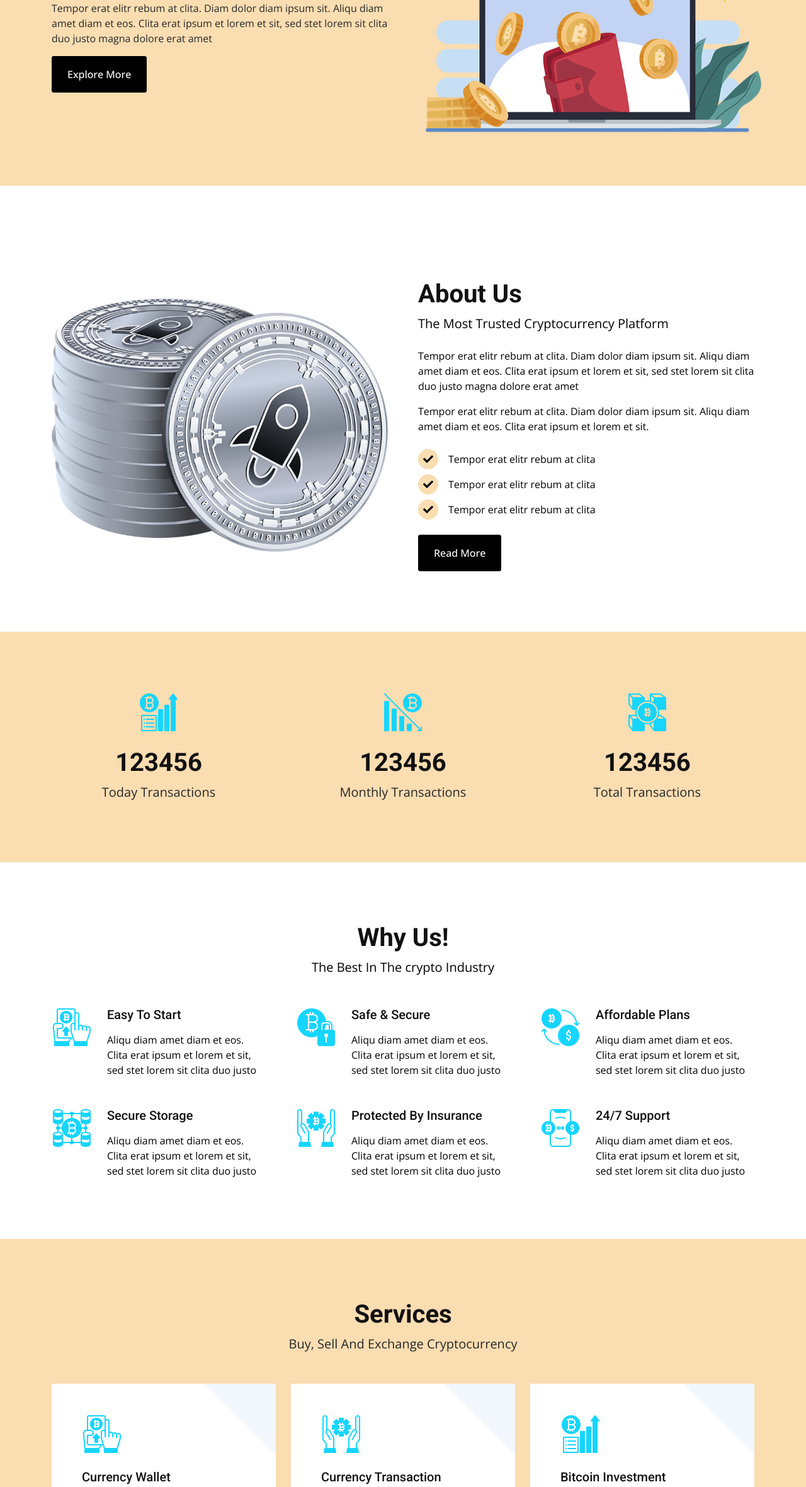
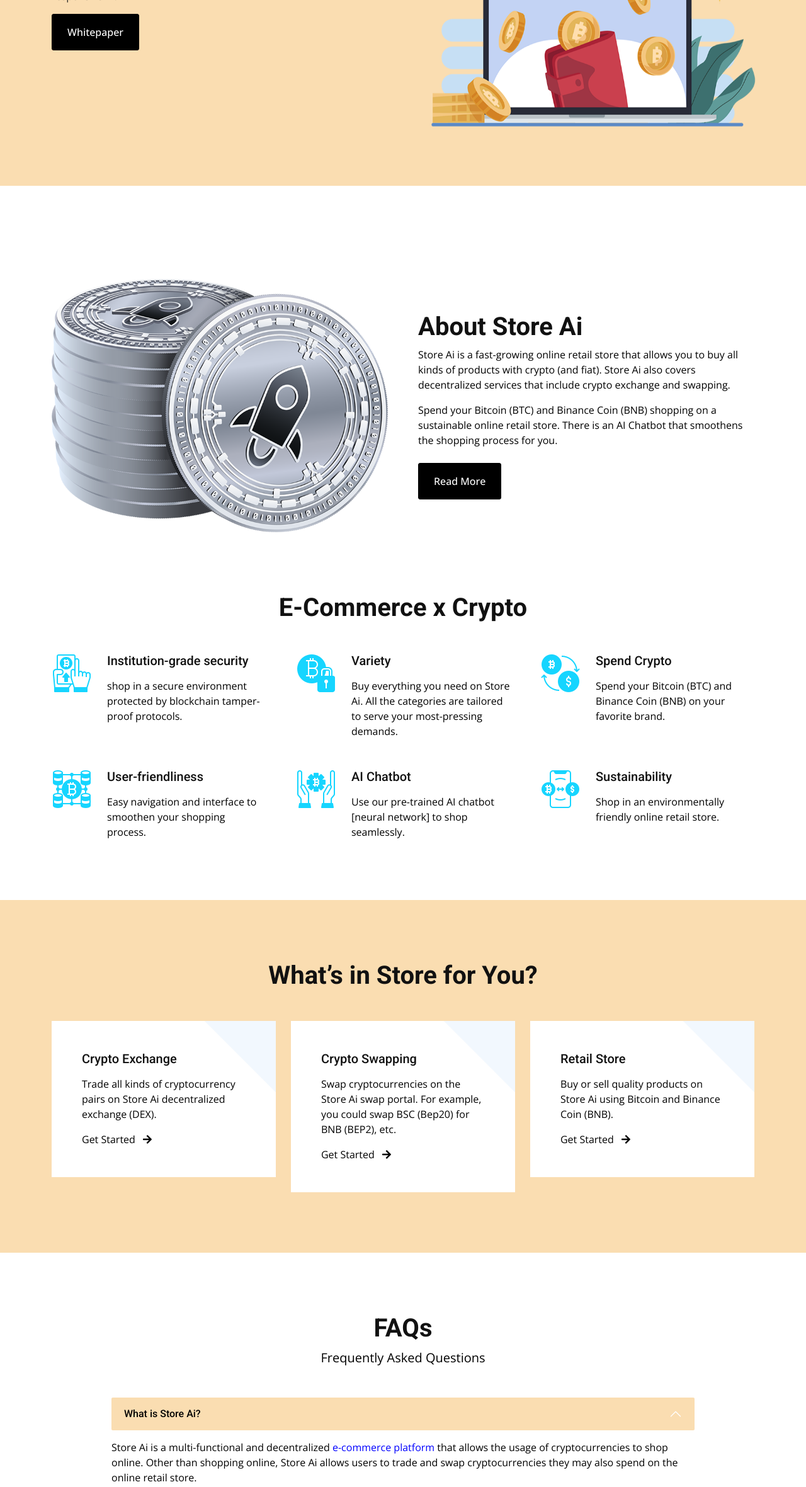
Before and after one commit to sunshine-web-coder/storeai, a plain HTML site: page index.html in a window 1280 px wide. Shown: the part 439-2800 px from the top of the page at 63% size. Drawn offline with nearby package versions, Linux system fonts and the light colour scheme.

Commit message:
new updaate

```diff
--- a/css/custom.css
+++ b/css/custom.css
@@ -42,17 +42,17 @@
 .yellow_bg_p {
   color: #272727 !important;
 }
-.section_p{
-    padding-top: 100px !important;
+.section_p {
+  padding-top: 100px !important;
 }
 
-.aLink a {
+.aLink a, .accordion-body a {
   color: blue;
 }
 .aLink a.fALink {
   color: #272727;
-  transition: .3s;
+  transition: 0.3s;
 }
-.aLink a.fALink:hover {
+.aLink a.fALink:hover, .accordion-body a:hover {
   color: rgb(139, 30, 30);
 }
--- a/index.html
+++ b/index.html
@@ -102,11 +102,9 @@
         <div class="container py-5">
             <div class="row g-5 align-items-center">
                 <div class="col-lg-6 hero_section">
-                    <h1 class="display-4 mb-3 animated slideInDown">Make Better Life With Trusted CryptoCoin</h1>
-                    <p class="animated yellow_bg_p slideInDown">Tempor erat elitr rebum at clita. Diam dolor diam ipsum sit. Aliqu
-                        diam amet diam et eos. Clita erat ipsum et lorem et sit, sed stet lorem sit clita duo justo
-                        magna dolore erat amet</p>
-                    <a href="#" class="btn btn-primary py-3 px-4 animated slideInDown">Explore More</a>
+                    <h1 class="display-4 mb-3 animated slideInDown">Do More With Crypto</h1>
+                    <p class="animated yellow_bg_p slideInDown">Explore the possibilities of crypto in e-commerce: Shop online with cryptocurrency. Buy/Sell and Swap Crypto. Interact with super-responsive AI. </p>
+                    <a href="https://storeai.gitbook.io/store-ai-shop-online-seamlessly-with-cryptocurre/" class="btn btn-primary py-3 px-4 animated slideInDown">Whitepaper</a>
                 </div>
                 <div class="col-lg-6 animated fadeIn">
                     <img class="img-fluid animated pulse infinite" style="animation-duration: 3s;" src="img/hero-1.png"
@@ -127,14 +125,12 @@
                 </div>
                 <div class="col-lg-6 wow fadeInUp" data-wow-delay="0.5s">
                     <div class="h-100">
-                        <h1 class="display-6">About Us</h1>
-                        <p class="text-primary fs-5 mb-4">The Most Trusted Cryptocurrency Platform</p>
-                        <p>Tempor erat elitr rebum at clita. Diam dolor diam ipsum sit. Aliqu diam amet diam et eos.
-                            Clita erat ipsum et lorem et sit, sed stet lorem sit clita duo justo magna dolore erat amet
+                        <h1 class="display-6">About Store Ai</h1>
+                        <p>Store Ai is a fast-growing online retail store that allows you to buy all kinds of products with crypto (and fiat). Store Ai also covers decentralized services that include crypto exchange and swapping.</p>
+                        <p class="mb-4">
+                            Spend your Bitcoin (BTC) and Binance Coin (BNB) shopping on a sustainable online retail store. There is an AI Chatbot that smoothens the shopping process for you.
                         </p>
-                        <p class="mb-4">Tempor erat elitr rebum at clita. Diam dolor diam ipsum sit. Aliqu diam amet
-                            diam et eos. Clita erat ipsum et lorem et sit.</p>
-                        <div class="d-flex align-items-center mb-2">
+                        <!-- <div class="d-flex align-items-center mb-2">
                             <i class="fa fa-check bg-light text-primary btn-sm-square rounded-circle me-3 fw-bold"></i>
                             <span>Tempor erat elitr rebum at clita</span>
                         </div>
@@ -145,8 +141,8 @@
                         <div class="d-flex align-items-center mb-4">
                             <i class="fa fa-check bg-light text-primary btn-sm-square rounded-circle me-3 fw-bold"></i>
                             <span>Tempor erat elitr rebum at clita</span>
-                        </div>
-                        <a class="btn btn-primary py-3 px-4" href="#">Read More</a>
+                        </div> -->
+                        <a class="btn btn-primary py-3 px-4" href="https://storeai.gitbook.io/store-ai-shop-online-seamlessly-with-cryptocurre/">Read More</a>
                     </div>
                 </div>
             </div>
@@ -156,7 +152,7 @@
 
 
     <!-- Facts Start -->
-    <div class="container-xxl yellow_bg bg-light py-5 my-5">
+    <!-- <div class="container-xxl yellow_bg bg-light py-5 my-5">
         <div class="container py-5">
             <div class="row g-5">
                 <div class="col-lg-4 col-md-6 text-center wow fadeIn" data-wow-delay="0.1s">
@@ -176,7 +172,7 @@
                 </div>
             </div>
         </div>
-    </div>
+    </div> -->
     <!-- Facts End -->
 
 
@@ -184,17 +180,17 @@
     <div class="container-xxl py-5">
         <div class="container">
             <div class="text-center mx-auto wow fadeInUp" data-wow-delay="0.1s" style="max-width: 500px;">
-                <h1 class="display-6">Why Us!</h1>
-                <p class="text-primary fs-5 mb-5">The Best In The crypto Industry</p>
+                <h1 class="display-6">E-Commerce x Crypto</h1>
+                <p class="text-primary fs-5 mb-5"></p>
             </div>
             <div class="row g-5">
                 <div class="col-lg-4 col-md-6 wow fadeInUp" data-wow-delay="0.1s">
                     <div class="d-flex align-items-start">
                         <img class="img-fluid flex-shrink-0" src="img/icon-7.png" alt="">
                         <div class="ps-4">
-                            <h5 class="mb-3">Easy To Start</h5>
-                            <span>Aliqu diam amet diam et eos. Clita erat ipsum et lorem et sit, sed stet lorem sit
-                                clita duo justo</span>
+                            <h5 class="mb-3">Institution-grade security</h5>
+                            <span>shop in a secure environment protected by blockchain tamper-proof protocols.
+                            </span>
                         </div>
                     </div>
                 </div>
@@ -202,9 +198,8 @@
                     <div class="d-flex align-items-start">
                         <img class="img-fluid flex-shrink-0" src="img/icon-6.png" alt="">
                         <div class="ps-4">
-                            <h5 class="mb-3">Safe & Secure</h5>
-                            <span>Aliqu diam amet diam et eos. Clita erat ipsum et lorem et sit, sed stet lorem sit
-                                clita duo justo</span>
+                            <h5 class="mb-3">Variety</h5>
+                            <span>Buy everything you need on Store Ai. All the categories are tailored to serve your most-pressing demands.</span>
                         </div>
                     </div>
                 </div>
@@ -212,9 +207,9 @@
                     <div class="d-flex align-items-start">
                         <img class="img-fluid flex-shrink-0" src="img/icon-5.png" alt="">
                         <div class="ps-4">
-                            <h5 class="mb-3">Affordable Plans</h5>
-                            <span>Aliqu diam amet diam et eos. Clita erat ipsum et lorem et sit, sed stet lorem sit
-                                clita duo justo</span>
+                            <h5 class="mb-3">Spend Crypto</h5>
+                            <span>Spend your Bitcoin (BTC) and Binance Coin (BNB) on your favorite brand.
+                            </span>
                         </div>
                     </div>
                 </div>
@@ -222,9 +217,9 @@
                     <div class="d-flex align-items-start">
                         <img class="img-fluid flex-shrink-0" src="img/icon-4.png" alt="">
                         <div class="ps-4">
-                            <h5 class="mb-3">Secure Storage</h5>
-                            <span>Aliqu diam amet diam et eos. Clita erat ipsum et lorem et sit, sed stet lorem sit
-                                clita duo justo</span>
+                            <h5 class="mb-3">User-friendliness</h5>
+                            <span>Easy navigation and interface to smoothen your shopping process.
+                            </span>
                         </div>
                     </div>
                 </div>
@@ -232,9 +227,8 @@
                     <div class="d-flex align-items-start">
                         <img class="img-fluid flex-shrink-0" src="img/icon-3.png" alt="">
                         <div class="ps-4">
-                            <h5 class="mb-3">Protected By Insurance</h5>
-                            <span>Aliqu diam amet diam et eos. Clita erat ipsum et lorem et sit, sed stet lorem sit
-                                clita duo justo</span>
+                            <h5 class="mb-3">AI Chatbot</h5>
+                            <span>Use our pre-trained AI chatbot [neural network] to shop seamlessly.</span>
                         </div>
                     </div>
                 </div>
@@ -242,9 +236,8 @@
                     <div class="d-flex align-items-start">
                         <img class="img-fluid flex-shrink-0" src="img/icon-8.png" alt="">
                         <div class="ps-4">
-                            <h5 class="mb-3">24/7 Support</h5>
-                            <span>Aliqu diam amet diam et eos. Clita erat ipsum et lorem et sit, sed stet lorem sit
-                                clita duo justo</span>
+                            <h5 class="mb-3">Sustainability</h5>
+                            <span>Shop in an environmentally friendly online retail store.</span>
                         </div>
                     </div>
                 </div>
@@ -258,38 +251,36 @@
     <div id="service" class="container-xxl yellow_bg bg-light py-5 my-5">
         <div class="container py-5">
             <div class="text-center mx-auto wow fadeInUp" data-wow-delay="0.1s" style="max-width: 500px;">
-                <h1 class="display-6">Services</h1>
-                <p class="yellow_bg_p fs-5 mb-5">Buy, Sell And Exchange Cryptocurrency</p>
+                <h1 class="display-6">What’s in Store for You?</h1>
+                <p class="yellow_bg_p fs-5 mb-5"></p>
             </div>
             <div class="row g-4">
                 <div class="col-lg-4 col-md-6 wow fadeInUp" data-wow-delay="0.1s">
                     <div class="service-item bg-white p-5">
-                        <img class="img-fluid mb-4" src="img/icon-7.png" alt="">
-                        <h5 class="mb-3">Currency Wallet</h5>
-                        <p>Aliqu diam amet diam et eos. Clita erat ipsum et lorem et sit, sed stet lorem sit clita duo
-                            justo</p>
-                        <a href="#">Read More <i class="fa fa-arrow-right ms-2"></i></a>
+                        <!-- <img class="img-fluid mb-4" src="img/icon-7.png" alt=""> -->
+                        <h5 class="mb-3">Crypto Exchange</h5>
+                        <p>Trade all kinds of cryptocurrency pairs on Store Ai decentralized exchange (DEX).</p>
+                        <a href="https://www.exchange.storeai.org/">Get Started <i class="fa fa-arrow-right ms-2"></i></a>
                     </div>
                 </div>
                 <div class="col-lg-4 col-md-6 wow fadeInUp" data-wow-delay="0.3s">
                     <div class="service-item bg-white p-5">
-                        <img class="img-fluid mb-4" src="img/icon-3.png" alt="">
-                        <h5 class="mb-3">Currency Transaction</h5>
-                        <p>Aliqu diam amet diam et eos. Clita erat ipsum et lorem et sit, sed stet lorem sit clita duo
-                            justo</p>
-                        <a href="#">Read More <i class="fa fa-arrow-right ms-2"></i></a>
+                        <!-- <img class="img-fluid mb-4" src="img/icon-3.png" alt=""> -->
+                        <h5 class="mb-3">Crypto Swapping</h5>
+                        <p>Swap cryptocurrencies on the Store Ai swap portal. For example, you could swap BSC (Bep20) for BNB (BEP2), etc. </p>
+                        <a href="https://www.swap.storeai.org/">Get Started <i class="fa fa-arrow-right ms-2"></i></a>
                     </div>
                 </div>
                 <div class="col-lg-4 col-md-6 wow fadeInUp" data-wow-delay="0.5s">
                     <div class="service-item bg-white p-5">
-                        <img class="img-fluid mb-4" src="img/icon-9.png" alt="">
-                        <h5 class="mb-3">Bitcoin Investment</h5>
-                        <p>Aliqu diam amet diam et eos. Clita erat ipsum et lorem et sit, sed stet lorem sit clita duo
-                            justo</p>
-                        <a href="#">Read More <i class="fa fa-arrow-right ms-2"></i></a>
+                        <!-- <img class="img-fluid mb-4" src="img/icon-9.png" alt=""> -->
+                        <h5 class="mb-3">Retail Store</h5>
+                        <p>Buy or sell quality products on Store Ai using Bitcoin and Binance Coin (BNB).
+                        </p>
+                        <a href="http://shop.storeai.org">Get Started <i class="fa fa-arrow-right ms-2"></i></a>
                     </div>
                 </div>
-                <div class="col-lg-4 col-md-6 wow fadeInUp" data-wow-delay="0.1s">
+                <!-- <div class="col-lg-4 col-md-6 wow fadeInUp" data-wow-delay="0.1s">
                     <div class="service-item bg-white p-5">
                         <img class="img-fluid mb-4" src="img/icon-5.png" alt="">
                         <h5 class="mb-3">Currency Exchange</h5>
@@ -315,7 +306,7 @@
                             justo</p>
                         <a href="#">Read More <i class="fa fa-arrow-right ms-2"></i></a>
                     </div>
-                </div>
+                </div> -->
             </div>
         </div>
     </div>
@@ -323,7 +314,7 @@
 
 
     <!-- Roadmap Start -->
-    <div id="roadmap" class="container-xxl section_p py-5">
+    <!-- <div id="roadmap" class="container-xxl section_p py-5">
         <div class="container">
             <div class="text-center mx-auto wow fadeInUp" data-wow-delay="0.1s" style="max-width: 500px;">
                 <h1 class="display-6">Roadmap</h1>
@@ -362,12 +353,12 @@
                 </div>
             </div>
         </div>
-    </div>
+    </div> -->
     <!-- Roadmap End -->
 
 
     <!-- Token Sale Start -->
-    <div class="container-xxl yellow_bg bg-light py-5 my-5">
+    <!-- <div class="container-xxl yellow_bg bg-light py-5 my-5">
         <div class="container py-5">
             <div class="text-center mx-auto wow fadeInUp" data-wow-delay="0.1s" style="max-width: 500px;">
                 <h1 class="display-6">Token Sale</h1>
@@ -409,7 +400,7 @@
                 </div>
             </div>
         </div>
-    </div>
+    </div> -->
     <!-- Token Sale Start -->
 
 
@@ -427,14 +418,13 @@
                             <h2 class="accordion-header" id="headingOne">
                                 <button class="accordion-button" type="button" data-bs-toggle="collapse"
                                     data-bs-target="#collapseOne" aria-expanded="true" aria-controls="collapseOne">
-                                    How to build a website?
+                                    What is Store Ai?
                                 </button>
                             </h2>
                             <div id="collapseOne" class="accordion-collapse collapse show" aria-labelledby="headingOne"
                                 data-bs-parent="#accordionExample">
                                 <div class="accordion-body">
-                                    Dolor nonumy tempor elitr et rebum ipsum sit duo duo. Diam sed sed magna et magna
-                                    diam aliquyam amet dolore ipsum erat duo. Sit rebum magna duo labore no diam.
+                                    Store Ai is a multi-functional and decentralized <a href="http://shop.storeai.org">e-commerce platform</a> that allows the usage of cryptocurrencies to shop online. Other than shopping online, Store Ai allows users to trade and swap cryptocurrencies they may also spend on the online retail store.
                                 </div>
                             </div>
                         </div>
@@ -442,14 +432,13 @@
                             <h2 class="accordion-header" id="headingTwo">
                                 <button class="accordion-button collapsed" type="button" data-bs-toggle="collapse"
                                     data-bs-target="#collapseTwo" aria-expanded="false" aria-controls="collapseTwo">
-                                    How long will it take to get a new website?
+                                    What cryptocurrency is accepted on Store Ai?
                                 </button>
                             </h2>
                             <div id="collapseTwo" class="accordion-collapse collapse" aria-labelledby="headingTwo"
                                 data-bs-parent="#accordionExample">
                                 <div class="accordion-body">
-                                    Dolor nonumy tempor elitr et rebum ipsum sit duo duo. Diam sed sed magna et magna
-                                    diam aliquyam amet dolore ipsum erat duo. Sit rebum magna duo labore no diam.
+                                    Store Ai’s retail store <a href="http://shop.storeai.org">(shop.storeai.org)</a> accepts only Bitcoin (BTC) and Binance Coin (BNB) at the moment. Users could use other cryptocurrencies in the future.
                                 </div>
                             </div>
                         </div>
@@ -457,14 +446,13 @@
                             <h2 class="accordion-header" id="headingThree">
                                 <button class="accordion-button collapsed" type="button" data-bs-toggle="collapse"
                                     data-bs-target="#collapseThree" aria-expanded="false" aria-controls="collapseThree">
-                                    Do you only create HTML websites?
+                                    Does Store Ai have a native token?
                                 </button>
                             </h2>
                             <div id="collapseThree" class="accordion-collapse collapse" aria-labelledby="headingThree"
                                 data-bs-parent="#accordionExample">
                                 <div class="accordion-body">
-                                    Dolor nonumy tempor elitr et rebum ipsum sit duo duo. Diam sed sed magna et magna
-                                    diam aliquyam amet dolore ipsum erat duo. Sit rebum magna duo labore no diam.
+                                    Store Ai’s development team plans to launch a unique exchange and utility token, which users will use for “shopping and exchange” purposes on Storeai.org and its ecosystem. However, the token is yet to be launched or implemented on the platform at the time of writing.
                                 </div>
                             </div>
                         </div>
@@ -472,18 +460,32 @@
                             <h2 class="accordion-header" id="headingFour">
                                 <button class="accordion-button collapsed" type="button" data-bs-toggle="collapse"
                                     data-bs-target="#collapseFour" aria-expanded="true" aria-controls="collapseFour">
-                                    Will my website be mobile-friendly?
+                                    What can you buy on Store Ai retail store?
                                 </button>
                             </h2>
                             <div id="collapseFour" class="accordion-collapse collapse" aria-labelledby="headingFour"
                                 data-bs-parent="#accordionExample">
                                 <div class="accordion-body">
-                                    Dolor nonumy tempor elitr et rebum ipsum sit duo duo. Diam sed sed magna et magna
-                                    diam aliquyam amet dolore ipsum erat duo. Sit rebum magna duo labore no diam.
+                                    <p>You can buy the following categories of products on Store Ai:</p>
+                                    <li>Media (books, DVDs, music CDs, software)</li>
+                                    <li>Electronics and computers (phones, smart watches, TV, etc.)</li>
+                                    <li>Apparel (clothing, shoes, sneakers)</li>
+                                    <li>Beauty</li>
+                                    <li>Food</li>
+                                    <li>Health</li>
+                                    <li>Baby</li>
+                                    <li>Tools</li>
+                                    <li>Toys and Games</li>
+                                    <li>Industries Supplies</li>
+                                    <li>Kitchen</li>
+                                    <li>Jewelry</li>
+                                    <li>Lawn and Garden</li>
+                                    <li>Musical instruments</li>
+                                    <li>Sporting goods</li>
                                 </div>
                             </div>
                         </div>
-                        <div class="accordion-item wow fadeInUp" data-wow-delay="0.5s">
+                        <!-- <div class="accordion-item wow fadeInUp" data-wow-delay="0.5s">
                             <h2 class="accordion-header" id="headingFive">
                                 <button class="accordion-button collapsed" type="button" data-bs-toggle="collapse"
                                     data-bs-target="#collapseFive" aria-expanded="false" aria-controls="collapseFive">
@@ -542,7 +544,7 @@
                                     diam aliquyam amet dolore ipsum erat duo. Sit rebum magna duo labore no diam.
                                 </div>
                             </div>
-                        </div>
+                        </div> -->
                     </div>
                 </div>
             </div>
```
